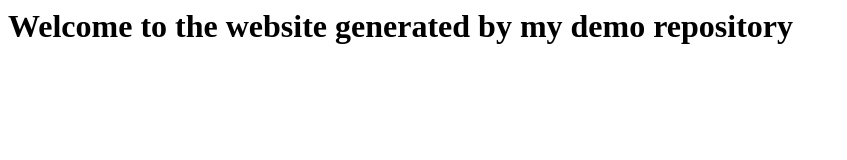
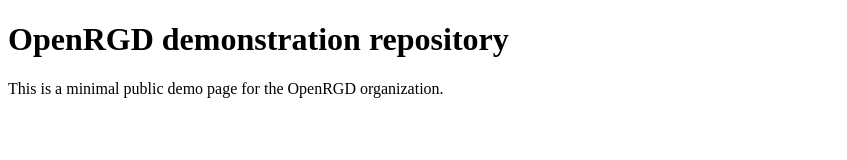
Before and after one commit to OpenRGD/demo-repository, a website: page index.html in a window 1280 px wide. Shown: the whole page, without its empty margins (0-847 px from the left). Drawn offline with Linux system fonts and the light colour scheme.

Commit message:
ci(demo): run source-aware HTML checks on PRs (#3)
* ci(demo): verify actual checked-out HTML on pull requests

* fix(demo): add valid HTML metadata and favicon reference

* fix(demo): add redistributable original SVG favicon

```diff
--- a/index.html
+++ b/index.html
@@ -1 +1,16 @@
-<h1>Welcome to the website generated by my demo repository</h1>
+<!doctype html>
+<html lang="en">
+  <head>
+    <meta charset="utf-8">
+    <meta name="viewport" content="width=device-width,initial-scale=1">
+    <meta name="description" content="OpenRGD organization demonstration repository.">
+    <title>OpenRGD demo repository</title>
+    <link rel="icon" type="image/svg+xml" href="favicon.svg">
+  </head>
+  <body>
+    <main>
+      <h1>OpenRGD demonstration repository</h1>
+      <p>This is a minimal public demo page for the OpenRGD organization.</p>
+    </main>
+  </body>
+</html>
```
Also changed, not shown: .github/workflows/proof-html.yml, favicon.svg (added).
